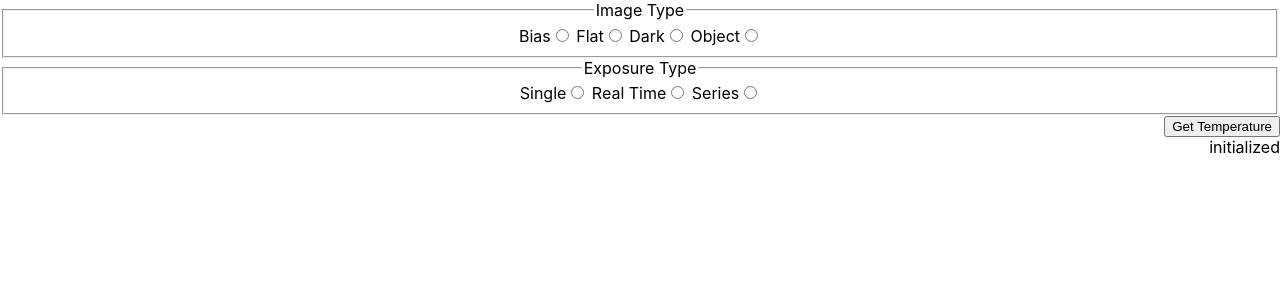
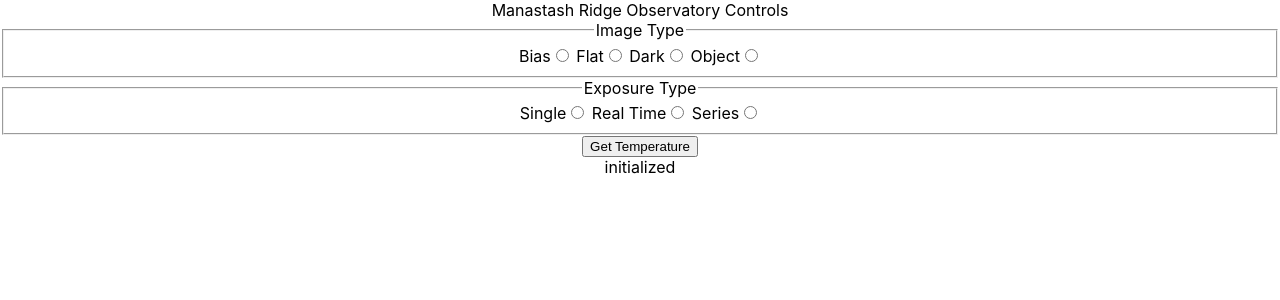
Before and after one commit to UWMRO/Instruments, a React (Create React App) app in the folder uwmro-client/: page / in a window 1280 px wide. Shown: the top 300 px of the page. Built offline with nearby package versions, Linux system fonts and the light colour scheme.

Commit message:
edited dummy.py to reflect new andor_wrapper functions

```diff
--- a/uwmro-client/src/App.css
+++ b/uwmro-client/src/App.css
@@ -8,7 +8,7 @@
 }
 
 .Temperature {
-  text-align: right;
+  text-align: center;
 }
 
 .App-logo {
--- a/uwmro-client/src/App.js
+++ b/uwmro-client/src/App.js
@@ -5,7 +5,7 @@
 
 function App() {
   return (
-    <div className='App'>
+    <div className='App'> Manastash Ridge Observatory Controls
       <ImageTypeSelector/>
       <ExposureTypeSelector/>
       <GetTemp/>
```
Also changed, not shown: 2 other files (tests, documents, lock files or other folders).
